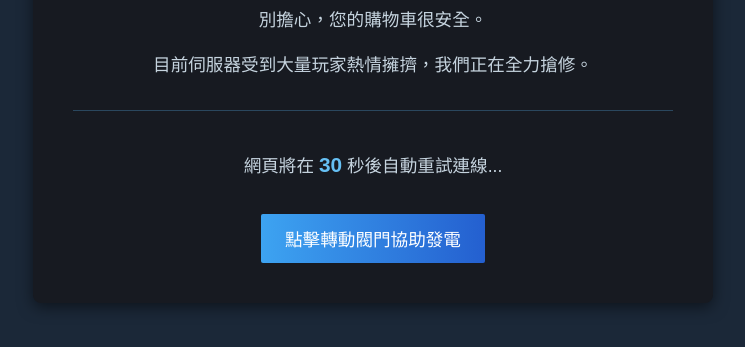
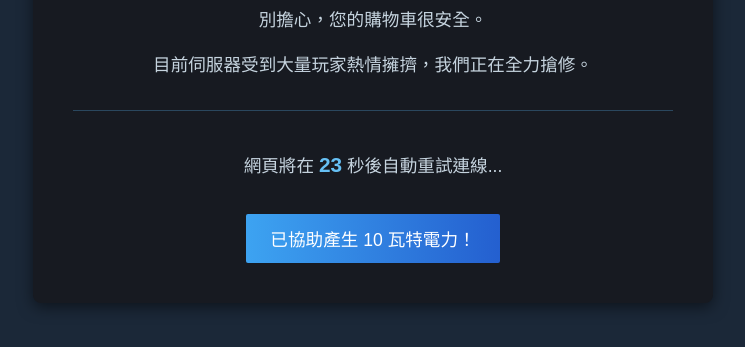
Before and after one commit to a0903116666/Web_HW1, a plain HTML site: page index.html in a window 1280 px wide. Both pictures are taken after a click on the button "點擊轉動閥門協助發電". Shown: the part 351-698 px from the top of the page, without its empty margins (267-1012 px from the left). Drawn offline with Linux system fonts and the light colour scheme.

Commit message:
Add interactive features and countdown timer to the error page

```diff
--- a/index.html
+++ b/index.html
@@ -22,6 +22,6 @@
             <button id="valve-btn">點擊轉動閥門協助發電</button>
         </div>
     </main>
-
+    <script src="script.js"></script>
     </body>
 </html>
--- /dev/null
+++ b/script.js
@@ -0,0 +1,42 @@
+// script.js
+
+// 步驟一：先抓取 HTML 裡面我們預留好 id 的元素
+const countdownElement = document.getElementById('countdown');
+const valveBtn = document.getElementById('valve-btn');
+
+// --- 功能一：30 秒自動重試倒數計時器 ---
+let timeLeft = 30; // 設定初始倒數秒數
+
+// 使用 setInterval 設定一個計時器，每 1000 毫秒（1秒）執行一次裡面的邏輯
+const countdownTimer = setInterval(() => {
+    timeLeft--; // 每次執行把時間減 1
+    countdownElement.textContent = timeLeft; // 將最新的秒數更新到網頁畫面上
+
+    // 判斷：如果倒數到 0 了該怎麼辦？
+    if (timeLeft <= 0) {
+        clearInterval(countdownTimer); // 停止計時器，避免出現負數
+        countdownElement.textContent = "0"; // 確保畫面顯示 0
+
+        // 改變按鈕文字，提示使用者即將重整
+        valveBtn.textContent = "正在重新連線伺服器...";
+
+        // 為了逼真，我們用 setTimeout 設定在 1 秒後真的重新整理網頁
+        setTimeout(() => {
+            window.location.reload();
+        }, 1000);
+    }
+}, 1000);
+
+
+// --- 功能二：防焦慮舒壓小互動（點擊發電） ---
+let powerGenerated = 0; // 設定初始電力為 0
+
+// 幫按鈕加上一個「事件監聽器」，當使用者點擊 (click) 時觸發動作
+valveBtn.addEventListener('click', () => {
+    // 只有在還沒倒數完的時候可以點擊
+    if (timeLeft > 0) {
+        powerGenerated += 10; // 每次點擊增加 10 瓦特
+        // 將發電量顯示在按鈕上，給予使用者即時的回饋感
+        valveBtn.textContent = `已協助產生 ${powerGenerated} 瓦特電力！`;
+    }
+});
```
Also changed, not shown: interact.js (deleted).
